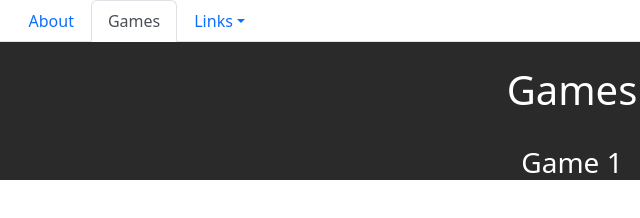
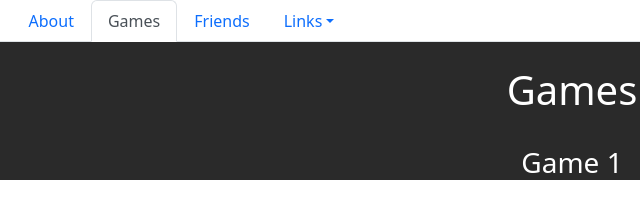
Before and after one commit to TheMidnightWolfYT/homepage, a plain HTML site: page games.html in a window 1280 px wide. Shown: the full height of the page, 68-708 px from the left. Drawn offline with nearby package versions, Linux system fonts and the light colour scheme.

Commit message:
Update games.html

```diff
--- a/games.html
+++ b/games.html
@@ -17,6 +17,9 @@
         </li>
        <li class="nav-item">
             <a class="nav-link active" href="#">Games</a>
+        </li>
+        <li class="nav-item">
+            <a class="nav-link" href="friends.html">Friends</a>
         </li>
         <li class="nav-item dropdown">
             <a class="nav-link dropdown-toggle" data-bs-toggle="dropdown" href="#" role="button" aria-expanded="false">Links</a>
```
